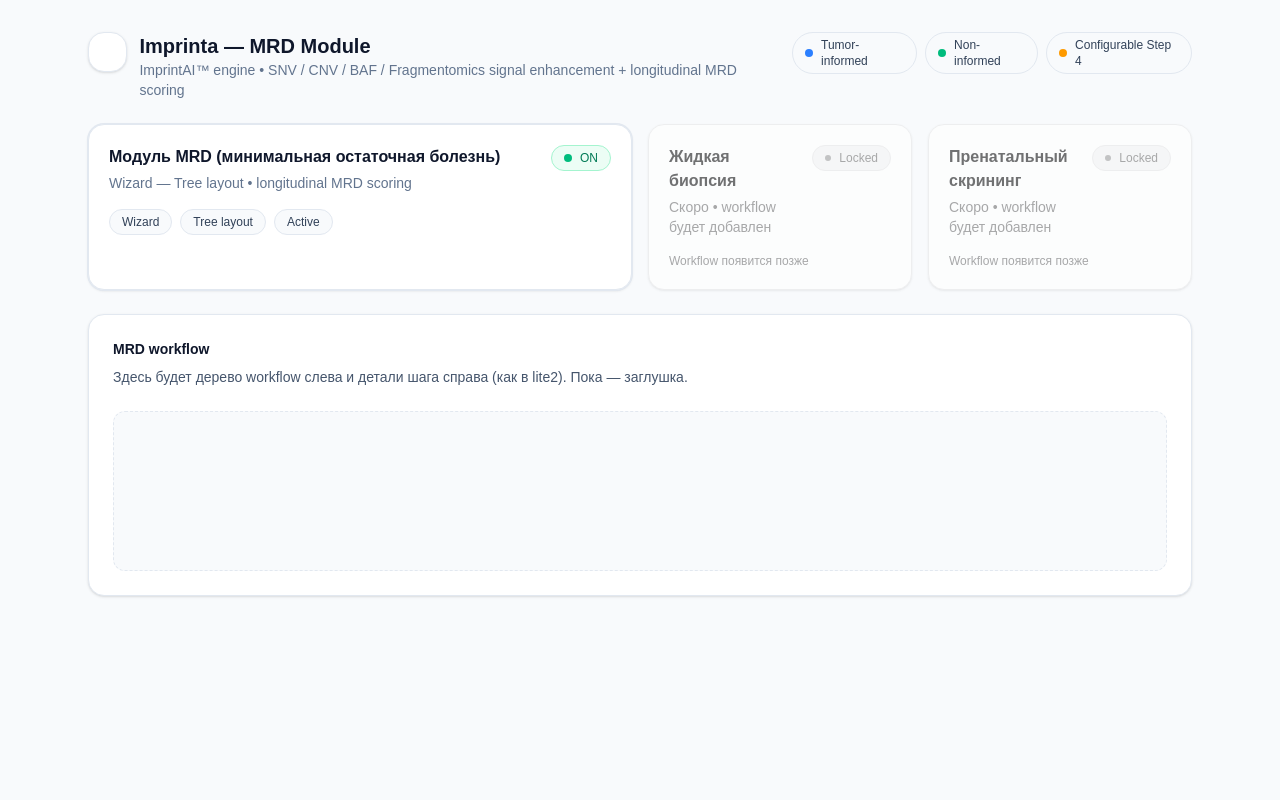
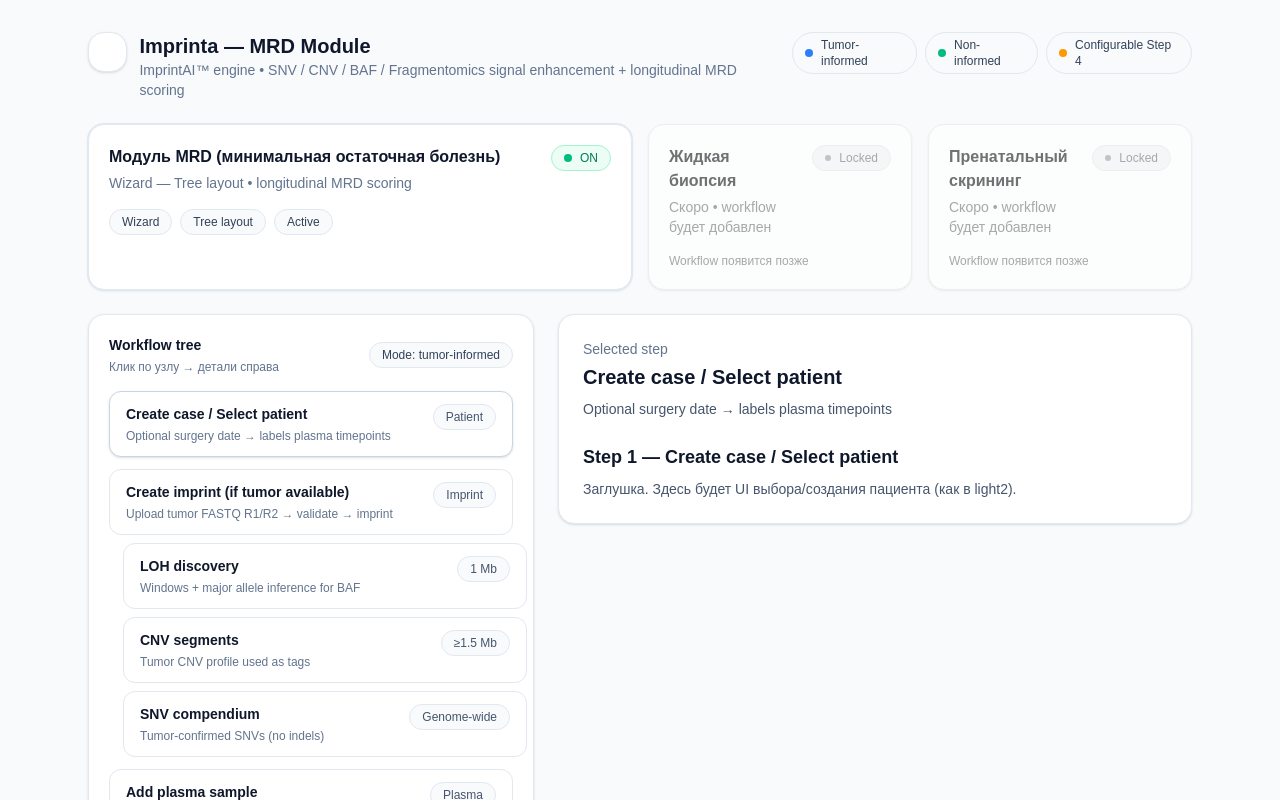
Before and after one commit to kraevgood/bioinf, a Next.js app: page /analysis in a window 1280 px wide. Shown: the top 800 px of the page. Built offline with nearby package versions, Linux system fonts and the light colour scheme.

Commit message:
feat: create Workflows structure, create MRD Tree and steps

```diff
--- a/src/app/analysis/page.tsx
+++ b/src/app/analysis/page.tsx
@@ -6,6 +6,8 @@
 import { ModuleCardsRow } from '@/components/modules/ModuleCardsRow';
 import { WorkspacePlaceholder } from '@/components/modules/WorkspacePlaceholder';
 import { Pill } from '@/components/ui/Pill';
+import { WorkflowShell } from '@/components/workflow/WorkflowShell';
+import { mrdWorkflowConfig } from '@/workflows/mrd/config';
 
 export default function AnalysisPage() {
   const [active, setActive] = useState<ModuleKey>('MRD');
@@ -36,14 +38,11 @@
 
         {/* Контент ниже */}
         {active === 'MRD' ? (
-          <WorkspacePlaceholder
-            title="MRD workflow"
-            text="Здесь будет дерево workflow слева и детали шага справа (как в lite2). Пока — заглушка."
-          />
+          <WorkflowShell config={mrdWorkflowConfig} />
         ) : (
           <WorkspacePlaceholder
             title="Workflow"
-            text="Пока пусто. Этот workflow появится, когда предоставят шаги."
+            text="Пока пусто. В процессе разработки"
           />
         )}
       </div>
--- /dev/null
+++ b/src/components/workflow/WorkflowShell.tsx
@@ -0,0 +1,63 @@
+'use client';
+
+import { useMemo, useState } from 'react';
+import type { WorkflowConfig, WorkflowStep } from '@/types/workflow';
+import { Card } from '@/components/ui/Card';
+import { WorkflowTree } from './WorkflowTree';
+
+function flattenSteps(steps: WorkflowStep[]): WorkflowStep[] {
+  const out: WorkflowStep[] = [];
+  for (const s of steps) {
+    out.push(s);
+    if (s.children?.length) out.push(...flattenSteps(s.children));
+  }
+  return out;
+}
+
+export function WorkflowShell({ config }: { config: WorkflowConfig }) {
+  const [activeId, setActiveId] = useState(config.defaultStepId);
+
+  const stepById = useMemo(() => {
+    const flat = flattenSteps(config.steps);
+    return new Map(flat.map(s => [s.id, s]));
+  }, [config.steps]);
+
+  const activeStep = stepById.get(activeId) ?? config.steps[0];
+
+  return (
+    <div className="grid grid-cols-12 gap-6">
+      {/* Left: tree */}
+      <div className="col-span-12 md:col-span-5">
+        <Card className="p-5">
+          <div className="flex items-center justify-between">
+            <div>
+              <div className="text-sm font-semibold text-slate-900">Workflow tree</div>
+              <div className="mt-1 text-xs text-slate-500">Клик по узлу → детали справа</div>
+            </div>
+
+            <span className="rounded-full border border-slate-200 bg-slate-50 px-3 py-1 text-xs text-slate-700">
+              Mode: tumor-informed
+            </span>
+          </div>
+
+          <div className="mt-4">
+            <WorkflowTree steps={config.steps} activeId={activeId} onSelect={setActiveId} />
+          </div>
+        </Card>
+      </div>
+
+      {/* Right: details */}
+      <div className="col-span-12 md:col-span-7">
+        <Card className="p-6">
+          <div className="text-sm text-slate-500">Selected step</div>
+          <div className="mt-1 text-xl font-semibold text-slate-900">{activeStep.title}</div>
+          {activeStep.subtitle ? (
+            <div className="mt-2 text-sm text-slate-600">{activeStep.subtitle}</div>
+          ) : null}
+
+          <div className="mt-6">{activeStep.render()}</div>
+        </Card>
+      </div>
+    </div>
+  );
+}
--- /dev/null
+++ b/src/components/workflow/WorkflowTree.tsx
@@ -0,0 +1,79 @@
+'use client';
+
+import type { WorkflowStep } from '@/types/workflow';
+
+function TreeItem({
+  step,
+  activeId,
+  onSelect,
+  level = 0,
+}: {
+  step: WorkflowStep;
+  activeId: string;
+  onSelect: (id: string) => void;
+  level?: number;
+}) {
+  const isActive = step.id === activeId;
+
+  return (
+    <div className="space-y-2">
+      <button
+        type="button"
+        onClick={() => onSelect(step.id)}
+        className={[
+          'w-full text-left rounded-xl border px-4 py-3 transition',
+          'bg-white',
+          isActive ? 'border-slate-300 shadow-sm' : 'border-slate-200 hover:border-slate-300',
+        ].join(' ')}
+        style={{ marginLeft: level * 14 }}
+      >
+        <div className="flex items-start justify-between gap-3">
+          <div className="min-w-0">
+            <div className="text-sm font-semibold text-slate-900">{step.title}</div>
+            {step.subtitle ? (
+              <div className="mt-1 text-xs text-slate-500 line-clamp-2">{step.subtitle}</div>
+            ) : null}
+          </div>
+
+          {step.badgeText ? (
+            <span className="shrink-0 rounded-full border border-slate-200 bg-slate-50 px-3 py-1 text-xs text-slate-600">
+              {step.badgeText}
+            </span>
+          ) : null}
+        </div>
+      </button>
+
+      {step.children?.length ? (
+        <div className="space-y-2">
+          {step.children.map(child => (
+            <TreeItem
+              key={child.id}
+              step={child}
+              activeId={activeId}
+              onSelect={onSelect}
+              level={level + 1}
+            />
+          ))}
+        </div>
+      ) : null}
+    </div>
+  );
+}
+
+export function WorkflowTree({
+  steps,
+  activeId,
+  onSelect,
+}: {
+  steps: WorkflowStep[];
+  activeId: string;
+  onSelect: (id: string) => void;
+}) {
+  return (
+    <div className="space-y-3">
+      {steps.map(step => (
+        <TreeItem key={step.id} step={step} activeId={activeId} onSelect={onSelect} />
+      ))}
+    </div>
+  );
+}
--- /dev/null
+++ b/src/types/workflow.ts
@@ -0,0 +1,28 @@
+import type { ReactNode } from 'react';
+
+export type StepStatus = 'idle' | 'ready' | 'processing' | 'done' | 'error';
+
+export type WorkflowStep = {
+  id: string;
+  title: string;
+  subtitle?: string;
+
+  // бейдж справа в дереве (например: Patient, Plasma, Config)
+  badgeText?: string;
+
+  // статус (потом пригодится для подсветки)
+  status?: StepStatus;
+
+  // подшаги (как LOH/CNV/SNV внутри Step 2)
+  children?: WorkflowStep[];
+
+  // что рисуем справа
+  render: () => ReactNode;
+};
+
+export type WorkflowConfig = {
+  key: 'MRD' | 'LIQUID_BIOPSY' | 'PRENATAL';
+  title: string;
+  steps: WorkflowStep[];
+  defaultStepId: string;
+};
--- /dev/null
+++ b/src/workflows/mrd/config.tsx
@@ -0,0 +1,81 @@
+import type { WorkflowConfig } from '@/types/workflow';
+
+import { Step1 } from './steps/step1';
+import { Step2 } from './steps/step2';
+import { Step3 } from './steps/step3';
+import { Step4 } from './steps/step4';
+import { Step5 } from './steps/step5';
+
+export const mrdWorkflowConfig: WorkflowConfig = {
+  key: 'MRD',
+  title: 'MRD workflow',
+  defaultStepId: 'step1',
+  steps: [
+    {
+      id: 'step1',
+      title: 'Create case / Select patient',
+      subtitle: 'Optional surgery date → labels plasma timepoints',
+      badgeText: 'Patient',
+      status: 'ready',
+      render: () => <Step1 />,
+    },
+    {
+      id: 'step2',
+      title: 'Create imprint (if tumor available)',
+      subtitle: 'Upload tumor FASTQ R1/R2 → validate → imprint',
+      badgeText: 'Imprint',
+      status: 'idle',
+      children: [
+        {
+          id: 'step2_loh',
+          title: 'LOH discovery',
+          subtitle: 'Windows + major allele inference for BAF',
+          badgeText: '1 Mb',
+          status: 'idle',
+          render: () => <Step2 />,
+        },
+        {
+          id: 'step2_cnv',
+          title: 'CNV segments',
+          subtitle: 'Tumor CNV profile used as tags',
+          badgeText: '≥1.5 Mb',
+          status: 'idle',
+          render: () => <Step2 />,
+        },
+        {
+          id: 'step2_snv',
+          title: 'SNV compendium',
+          subtitle: 'Tumor-confirmed SNVs (no indels)',
+          badgeText: 'Genome-wide',
+          status: 'idle',
+          render: () => <Step2 />,
+        },
+      ],
+      render: () => <Step2 />,
+    },
+    {
+      id: 'step3',
+      title: 'Add plasma sample',
+      subtitle: 'If no imprint: choose indication for non-informed',
+      badgeText: 'Plasma',
+      status: 'idle',
+      render: () => <Step3 />,
+    },
+    {
+      id: 'step4',
+      title: 'Review & Run (configurable)',
+      subtitle: 'Two channels: SNV + CNV',
+      badgeText: 'Config',
+      status: 'idle',
+      render: () => <Step4 />,
+    },
+    {
+      id: 'step5',
+      title: 'Results',
+      subtitle: 'Tumor fraction + MRD status + trend over time',
+      badgeText: 'TF',
+      status: 'idle',
+      render: () => <Step5 />,
+    },
+  ],
+};
--- /dev/null
+++ b/src/workflows/mrd/steps/step1.tsx
@@ -0,0 +1,10 @@
+export function Step1() {
+  return (
+    <div className="space-y-2">
+      <div className="text-lg font-semibold">Step 1 — Create case / Select patient</div>
+      <div className="text-sm text-slate-600">
+        Заглушка. Здесь будет UI выбора/создания пациента (как в light2).
+      </div>
+    </div>
+  );
+}
--- /dev/null
+++ b/src/workflows/mrd/steps/step2.tsx
@@ -0,0 +1,10 @@
+export function Step2() {
+  return (
+    <div className="space-y-2">
+      <div className="text-lg font-semibold">Step 2 — Create imprint (if tumor available)</div>
+      <div className="text-sm text-slate-600">
+        Заглушка. Здесь будет загрузка FASTQ и подсветка LOH/CNV/SNV.
+      </div>
+    </div>
+  );
+}
--- /dev/null
+++ b/src/workflows/mrd/steps/step3.tsx
@@ -0,0 +1,10 @@
+export function Step3() {
+  return (
+    <div className="space-y-2">
+      <div className="text-lg font-semibold">Step 3 — Add plasma sample</div>
+      <div className="text-sm text-slate-600">
+        Заглушка. Здесь будет добавление таймпоинтов плазмы и загрузка файлов.
+      </div>
+    </div>
+  );
+}
--- /dev/null
+++ b/src/workflows/mrd/steps/step4.tsx
@@ -0,0 +1,10 @@
+export function Step4() {
+  return (
+    <div className="space-y-2">
+      <div className="text-lg font-semibold">Step 4 — Review & Run (configurable)</div>
+      <div className="text-sm text-slate-600">
+        Заглушка. Здесь будет конфиг и запуск, каналы SNV/CNV.
+      </div>
+    </div>
+  );
+}
--- /dev/null
+++ b/src/workflows/mrd/steps/step5.tsx
@@ -0,0 +1,10 @@
+export function Step5() {
+  return (
+    <div className="space-y-2">
+      <div className="text-lg font-semibold">Step 5 — Results</div>
+      <div className="text-sm text-slate-600">
+        Заглушка. Здесь будет график и итоговый MRD статус.
+      </div>
+    </div>
+  );
+}
```
